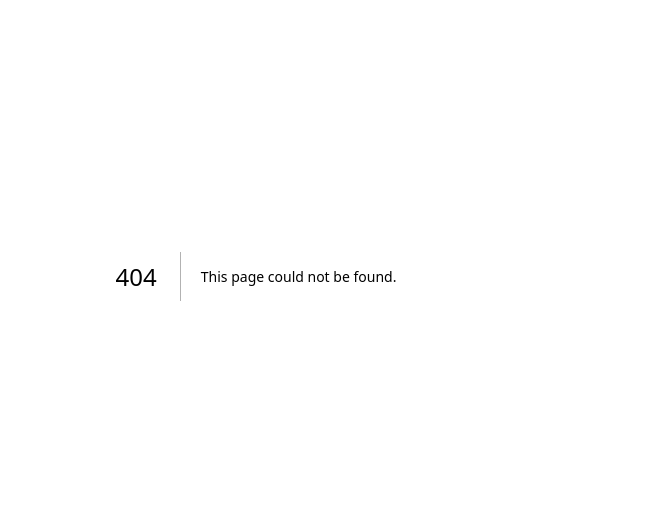
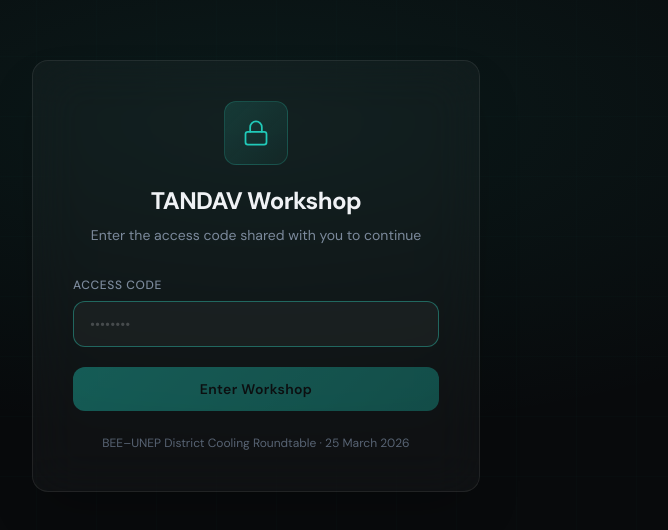
Before and after one commit to perlasudheer-rgb/TANDAV-DCS-India, a Next.js app: page /login in a window 1280 px wide. Before the commit this address had no page. Shown: the part 124-654 px from the top of the page, without its empty margins (384-1052 px from the left). Built offline with nearby package versions, Linux system fonts and the light colour scheme.

Commit message:
Add password protection: login page, middleware auth gate, API route with cookie-based access

```diff
--- /dev/null
+++ b/src/app/api/auth/route.ts
@@ -0,0 +1,22 @@
+import { NextRequest, NextResponse } from "next/server";
+
+const SITE_PASSWORD = process.env.SITE_PASSWORD || "tandav2026";
+
+export async function POST(request: NextRequest) {
+  const body = await request.json();
+  const { password } = body;
+
+  if (password === SITE_PASSWORD) {
+    const response = NextResponse.json({ success: true });
+    response.cookies.set("site_access", "granted", {
+      httpOnly: true,
+      secure: process.env.NODE_ENV === "production",
+      sameSite: "lax",
+      path: "/",
+      maxAge: 60 * 60 * 24 * 7, // 7 days
+    });
+    return response;
+  }
+
+  return NextResponse.json({ success: false, error: "Invalid password" }, { status: 401 });
+}
--- /dev/null
+++ b/src/app/login/page.tsx
@@ -0,0 +1,239 @@
+"use client";
+
+import { useState, useRef, useEffect } from "react";
+import { useRouter } from "next/navigation";
+
+export default function LoginPage() {
+  const [password, setPassword] = useState("");
+  const [error, setError] = useState("");
+  const [loading, setLoading] = useState(false);
+  const [shake, setShake] = useState(false);
+  const inputRef = useRef<HTMLInputElement>(null);
+  const router = useRouter();
+
+  useEffect(() => {
+    inputRef.current?.focus();
+  }, []);
+
+  const handleSubmit = async (e: React.FormEvent) => {
+    e.preventDefault();
+    setError("");
+    setLoading(true);
+
+    try {
+      const res = await fetch("/api/auth", {
+        method: "POST",
+        headers: { "Content-Type": "application/json" },
+        body: JSON.stringify({ password }),
+      });
+
+      const data = await res.json();
+
+      if (data.success) {
+        router.push("/");
+        router.refresh();
+      } else {
+        setError("Incorrect password");
+        setShake(true);
+        setTimeout(() => setShake(false), 600);
+        setPassword("");
+        inputRef.current?.focus();
+      }
+    } catch {
+      setError("Something went wrong. Please try again.");
+    } finally {
+      setLoading(false);
+    }
+  };
+
+  return (
+    <div
+      data-design-id="login-page"
+      className="min-h-screen flex items-center justify-center relative overflow-hidden"
+      style={{ background: "hsl(220 20% 4%)" }}
+    >
+      {/* Background effects */}
+      <div
+        data-design-id="login-bg-radial"
+        className="absolute inset-0 pointer-events-none"
+        style={{
+          background:
+            "radial-gradient(ellipse 60% 40% at 50% 30%, rgba(45, 212, 191, 0.08), transparent)",
+        }}
+      />
+      <div
+        data-design-id="login-bg-grid"
+        className="absolute inset-0 pointer-events-none bg-grid opacity-40"
+      />
+
+      {/* Login card */}
+      <div
+        data-design-id="login-card"
+        className={`relative z-10 w-full max-w-md mx-4 ${shake ? "animate-shake" : ""}`}
+      >
+        <div
+          data-design-id="login-card-inner"
+          className="rounded-2xl border border-white/[0.08] bg-white/[0.03] backdrop-blur-xl p-8 sm:p-10 shadow-2xl"
+        >
+          {/* Logo / branding */}
+          <div data-design-id="login-branding" className="text-center mb-8">
+            <div
+              data-design-id="login-icon"
+              className="w-16 h-16 mx-auto mb-5 rounded-xl flex items-center justify-center"
+              style={{
+                background:
+                  "linear-gradient(135deg, rgba(45,212,191,0.15), rgba(45,212,191,0.05))",
+                border: "1px solid rgba(45,212,191,0.2)",
+              }}
+            >
+              <svg
+                data-design-id="login-lock-icon"
+                xmlns="http://www.w3.org/2000/svg"
+                viewBox="0 0 24 24"
+                fill="none"
+                stroke="currentColor"
+                strokeWidth="1.5"
+                strokeLinecap="round"
+                strokeLinejoin="round"
+                className="w-7 h-7"
+                style={{ color: "hsl(174 72% 46%)" }}
+              >
+                <rect width="18" height="11" x="3" y="11" rx="2" ry="2" />
+                <path d="M7 11V7a5 5 0 0 1 10 0v4" />
+              </svg>
+            </div>
+            <h1
+              data-design-id="login-title"
+              className="text-2xl font-bold tracking-tight"
+              style={{ color: "hsl(210 20% 95%)" }}
+            >
+              TANDAV Workshop
+            </h1>
+            <p
+              data-design-id="login-subtitle"
+              className="mt-2 text-sm"
+              style={{ color: "hsl(215 14% 55%)" }}
+            >
+              Enter the access code shared with you to continue
+            </p>
+          </div>
+
+          {/* Form */}
+          <form onSubmit={handleSubmit} className="space-y-5">
+            <div data-design-id="login-input-group">
+              <label
+                data-design-id="login-label"
+                htmlFor="password"
+                className="block text-xs font-medium uppercase tracking-wider mb-2"
+                style={{ color: "hsl(215 14% 55%)" }}
+              >
+                Access Code
+              </label>
+              <input
+                data-design-id="login-input"
+                ref={inputRef}
+                id="password"
+                type="password"
+                value={password}
+                onChange={(e) => setPassword(e.target.value)}
+                placeholder="••••••••"
+                required
+                className="w-full px-4 py-3 rounded-xl text-sm transition-all duration-200 outline-none placeholder:text-white/20"
+                style={{
+                  background: "rgba(255,255,255,0.04)",
+                  border: error
+                    ? "1px solid rgba(239,68,68,0.5)"
+                    : "1px solid rgba(255,255,255,0.08)",
+                  color: "hsl(210 20% 95%)",
+                }}
+                onFocus={(e) => {
+                  if (!error)
+                    e.currentTarget.style.borderColor = "rgba(45,212,191,0.4)";
+                }}
+                onBlur={(e) => {
+                  if (!error)
+                    e.currentTarget.style.borderColor = "rgba(255,255,255,0.08)";
+                }}
+              />
+              {error && (
+                <p
+                  data-design-id="login-error"
+                  className="mt-2 text-xs font-medium"
+                  style={{ color: "rgb(239,68,68)" }}
+                >
+                  {error}
+                </p>
+              )}
+            </div>
+
+            <button
+              data-design-id="login-button"
+              type="submit"
+              disabled={loading || !password}
+              className="w-full py-3 rounded-xl text-sm font-semibold tracking-wide transition-all duration-200 cursor-pointer disabled:opacity-40 disabled:cursor-not-allowed"
+              style={{
+                background: "linear-gradient(135deg, hsl(174 72% 46%), hsl(174 72% 38%))",
+                color: "hsl(220 20% 4%)",
+              }}
+              onMouseEnter={(e) => {
+                if (!loading && password)
+                  e.currentTarget.style.filter = "brightness(1.1)";
+              }}
+              onMouseLeave={(e) => {
+                e.currentTarget.style.filter = "brightness(1)";
+              }}
+            >
+              {loading ? (
+                <span className="flex items-center justify-center gap-2">
+                  <svg
+                    className="animate-spin h-4 w-4"
+                    viewBox="0 0 24 24"
+                    fill="none"
+                  >
+                    <circle
+                      cx="12"
+                      cy="12"
+                      r="10"
+                      stroke="currentColor"
+                      strokeWidth="3"
+                      className="opacity-25"
+                    />
+                    <path
+                      d="M4 12a8 8 0 018-8V0C5.373 0 0 5.373 0 12h4z"
+                      fill="currentColor"
+                      className="opacity-75"
+                    />
+                  </svg>
+                  Verifying…
+                </span>
+              ) : (
+                "Enter Workshop"
+              )}
+            </button>
+          </form>
+
+          {/* Footer */}
+          <p
+            data-design-id="login-footer"
+            className="mt-6 text-center text-xs"
+            style={{ color: "hsl(215 14% 40%)" }}
+          >
+            BEE–UNEP District Cooling Roundtable · 25 March 2026
+          </p>
+        </div>
+      </div>
+
+      {/* Shake animation */}
+      <style jsx global>{`
+        @keyframes shake {
+          0%, 100% { transform: translateX(0); }
+          10%, 30%, 50%, 70%, 90% { transform: translateX(-4px); }
+          20%, 40%, 60%, 80% { transform: translateX(4px); }
+        }
+        .animate-shake {
+          animation: shake 0.6s ease-in-out;
+        }
+      `}</style>
+    </div>
+  );
+}
```
Also changed, not shown: src/middleware.ts (added, +38 -0 lines).
